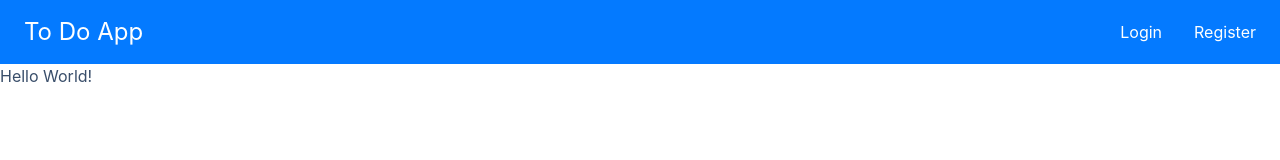
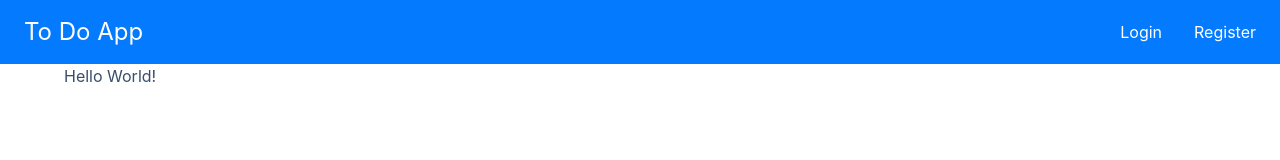
Before and after one commit to JimmyCamus/Serverless-Todo-App, a React (Create React App) app: page / in a window 1280 px wide. Shown: the top 160 px of the page. Built offline with nearby package versions, Linux system fonts and the light colour scheme.

Commit message:
feat: layout now center the childrens

```diff
--- a/src/components/layout/Layout.tsx
+++ b/src/components/layout/Layout.tsx
@@ -6,7 +6,9 @@ const Layout = ({ children }: { children: ReactNode }) => {
   return (
     <div>
       <Navigator>
-        <div className="w-[90vw]">{children}</div>
+        <div className="flex justify-center h-full">
+          <div className="w-[90vw]">{children}</div>
+        </div>
       </Navigator>
       <Footer />
     </div>
```
